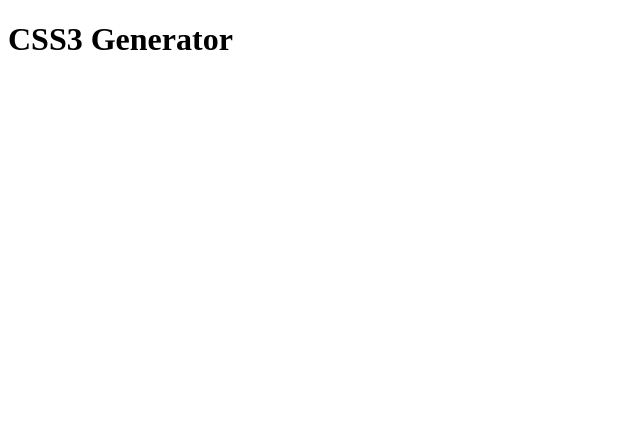
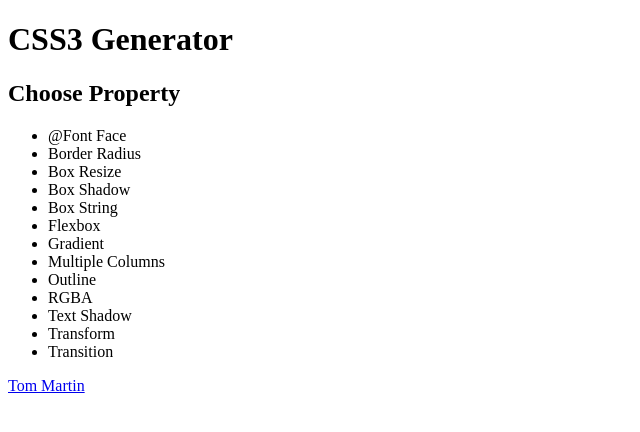
Before and after one commit to tpgmartin/CSS3Generator, a plain HTML site: page index.html in a window 1280 px wide. Shown: the whole page, without its empty margins (0-640 px from the left). Drawn offline with Linux system fonts and the light colour scheme.

Commit message:
Render collection to DOM, update markup

```diff
--- a/index.html
+++ b/index.html
@@ -7,16 +7,17 @@
 
     <body>
         <div class="container">
+            <h1>CSS3 Generator</h1>
             <div id="menu"></div>
-            <h1>CSS3 Generator</h1>
             <div id="content"></div>
+            <footer><a href="http://tpgmartin.com/">Tom Martin</a></footer>
         </div>
 
         <script type="text/template" id="tpl-menu">
             <h2 id="sub-heading"></h2>
         </script>
         <script type="text/template" id="tpl-list-property">
-            <div class="item-property"><%= title></div>
+            <li class="item-property" data-index="<%= index %>"><%= title %></li>
         </script>
         <script type="text/template" id="tpl-s">
             <div></div>
--- a/js/app.js
+++ b/js/app.js
@@ -47,9 +47,12 @@ var app = (function () {
        routes: {
            '': 'list'
        },
-        list: function () {
+        list: function (blah) {
             var view = ViewsFactory.list();
-            api.title()
+            api
+                .title(blah ? 'Hello' : 'Choose Property')
+                .changeContent(view.$el);
+            view.setMode(blah ? 'Yo' : null).render();
         }
     });
 
--- a/js/collections/Properties.js
+++ b/js/collections/Properties.js
@@ -1,9 +1,23 @@
 app.collections.Properties = Backbone.Collection.extend({
     initialize: function () {
+        this.add({ title: '@Font Face' });
+        this.add({ title: 'Border Radius' });
+        this.add({ title: 'Box Resize' });
+        this.add({ title: 'Box Shadow' });
+        this.add({ title: 'Box String' });
+        this.add({ title: 'Flexbox' });
+        this.add({ title: 'Gradient' });
+        this.add({ title: 'Multiple Columns' });
+        this.add({ title: 'Outline' });
+        this.add({ title: 'RGBA' });
+        this.add({ title: 'Text Shadow' });
+        this.add({ title: 'Transform' });
+        this.add({ title: 'Transition' });
+    },
 
-    },
     changeVisibility: function () {
 
     },
+
     model: app.models.Property
 });
--- a/js/views/list.js
+++ b/js/views/list.js
@@ -1,3 +1,33 @@
 app.views.list = Backbone.View.extend({
+    mode: null,
+
+    initialize: function () {
+        var handler = _.bind(this.render, this);
+        this.model.bind('change', handler);
+    },
+
+    render: function () {
+        var html = '<ul class="list">',
+            self = this;
+        this.model.each(function (property, index) {
+            var template = _.template($('#tpl-list-property').html());
+            html += template({
+                title: property.get('title'),
+                index: index
+            });
+        });
+        this.$el.html(html);
+        this.delegateEvents();
+        return this;
+    },
+
+    changeVisibility: function () {
+
+    },
+
+    setMode: function (mode) {
+        this.mode = mode;
+        return this;
+    }
 
 });
```
